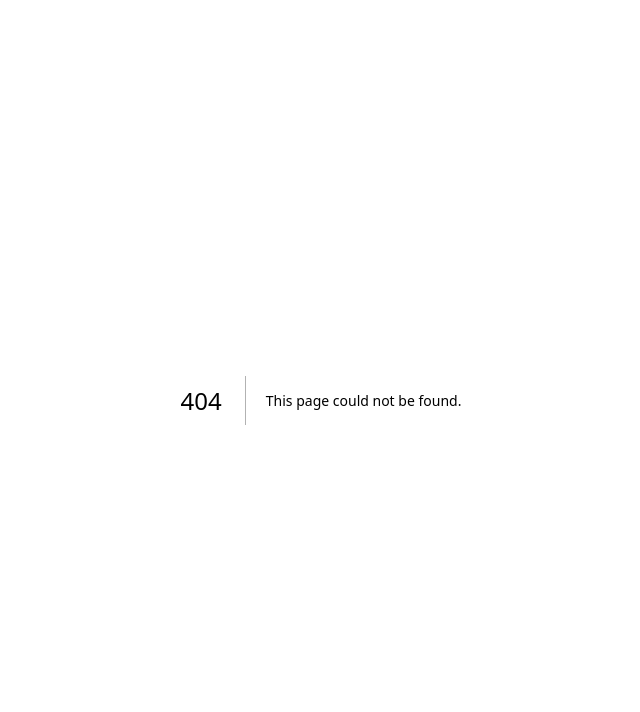
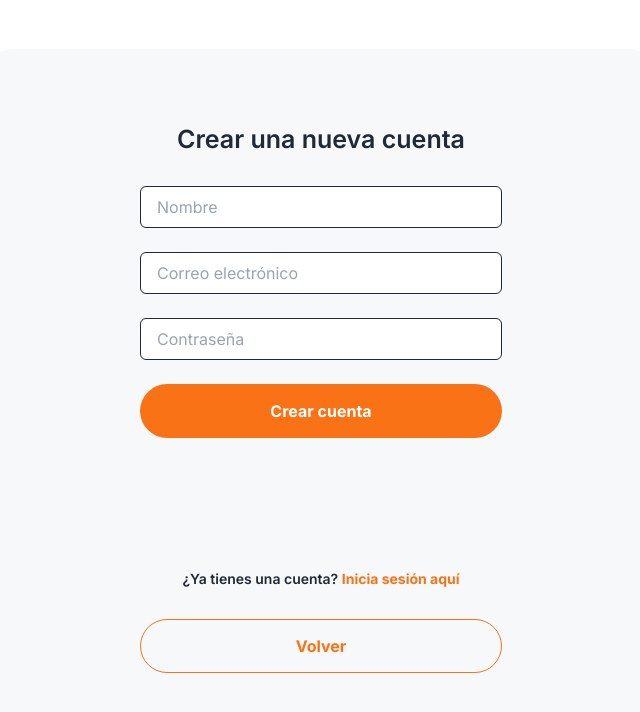
Before and after one commit to No-Country-simulation/c19-137-m-node-react, a Next.js app in the folder frontend/: page /auth/register in a window 1280 px wide. Before the commit this address had no page. Shown: the top 712 px of the page, without its empty margins (319-959 px from the left). Built offline with nearby package versions, Linux system fonts and the light colour scheme.

Commit message:
route auth

```diff
--- /dev/null
+++ b/frontend/src/app/auth/login/page.tsx
@@ -0,0 +1,7 @@
+import React from 'react'
+
+export default function page() {
+  return (
+    <div>page</div>
+  )
+}
--- /dev/null
+++ b/frontend/src/app/auth/register/page.tsx
@@ -0,0 +1,10 @@
+import FormRegister from '@/components/forms/register'
+
+export default function Page() {
+  //logica
+  return (
+    <>
+      <FormRegister/>
+    </>
+  );
+}
--- /dev/null
+++ b/frontend/src/components/forms/register.tsx
@@ -0,0 +1,52 @@
+'use client'
+import React from 'react'
+import Link from 'next/link'
+
+export default function FormRegister() {
+
+    return (
+        <div className="relative flex items-center justify-center min-h-screen bg-white">
+            <div
+                className="absolute bg-[#F7F8F9] rounded-[32px]"
+                style={{ width: '678px', height: '699px', left: 'calc(50% - 678px/2)', top: 'calc(50% - 699px/2 - 2px)' }}
+            >
+                <div
+                    className="flex flex-col items-center justify-center gap-[32px]"
+                    style={{ width: '362px', height: '549px', position: 'absolute', left: 'calc(50% - 362px/2)', top: 'calc(50% - 549px/2 + 0.5px)' }}
+                >
+                    <h1
+                        className="font-semibold text-[25px] leading-[30px] text-center text-[#1F2937]"
+                        style={{ width: '362px', height: '30px' }}
+                    >
+                        Crear una nueva cuenta
+                    </h1>
+                    <form className="flex flex-col gap-[24px]" style={{ width: '362px', height: '438px' }}>
+                        <input type="text" placeholder="Nombre" className="px-4 py-2 border border-[#1F2937] rounded-md" />
+                        <input type="email" placeholder="Correo electrónico" className="px-4 py-2 border border-[#1F2937] rounded-md" />
+                        <input type="password" placeholder="Contraseña" className="px-4 py-2 border border-[#1F2937] rounded-md" />
+                        <button type="submit" className="relative flex items-center justify-center px-8 py-4 bg-[#F97316] rounded-full text-white font-bold" style={{ height: '54px' }}>
+                            Crear cuenta
+                        </button>
+                    </form>
+                    <p className="text-[#1F2937] text-center text-[14px] font-semibold leading-[17px] mt-4" style={{ width: '362px', height: '17px' }}>
+                        ¿Ya tienes una cuenta?{' '}
+                        <Link
+                            className="text-[#F97316] font-bold"
+                            href='/sing-in'
+                        >
+                            Inicia sesión aquí
+                        </Link>
+                    </p>
+                    <Link
+                        className="relative flex items-center justify-center px-8 py-4 border border-[#F97316] rounded-full text-[#F97316] font-bold"
+                        style={{ width: '362px', height: '54px' }}
+                        href='/'
+
+                    >
+                        Volver
+                    </Link>
+                </div>
+            </div>
+        </div>
+    )
+}
```
Also changed, not shown: frontend/src/app/sign-in/page.tsx (deleted, +0 -7 lines).
